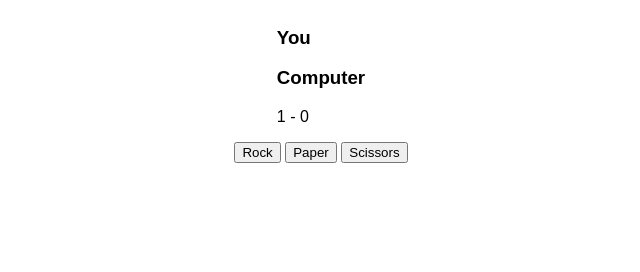
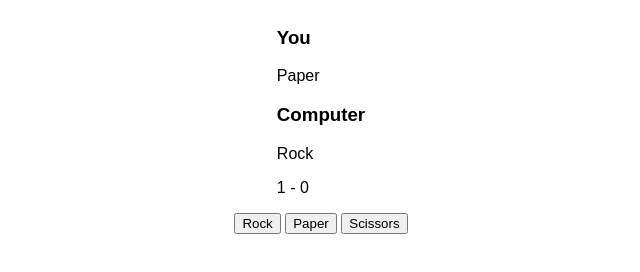
Before and after one commit to ram97-boop/rock-paper-scissors, a plain HTML site: page index.html in a window 1280 px wide. Both pictures are taken after a click on the element "Rock Paper Scissors". Shown: the whole page, without its empty margins (319-959 px from the left). Drawn offline with Linux system fonts and the light colour scheme.

Commit message:
display choices, and one refactor

```diff
--- a/app.js
+++ b/app.js
@@ -26,6 +26,7 @@ function playRound(
     let playerSelectionPretty = CHOICES[indices[playerSelectionLowerCase]];
     let computerSelectionPretty = CHOICES[indices[computerSelection]];
 
+    displayChoices(playerSelectionPretty, computerSelectionPretty);
 
     if (rules[playerSelectionLowerCase] === rules[computerSelection]) {
         let tieString =
@@ -50,6 +51,14 @@ function playRound(
 
         return [youLoseString, 0, 1];
     }
+}
+
+function displayChoices(playerChoice, computerChoice) {
+    const playerDisplay = document.querySelector("#player p");
+    const computerDisplay = document.querySelector("#computer p");
+
+    playerDisplay.textContent = playerChoice;
+    computerDisplay.textContent = computerChoice;
 }
 
 function playGame() {
@@ -111,7 +120,7 @@ function playGame() {
 }
 
 function displayScore(playerScore, computerScore) {
-    let scoreDisplay = document.querySelector("#score");
+    let scoreDisplay = document.getElementById("score");
     scoreDisplay.textContent = `${playerScore} - ${computerScore}`;
 }
 
--- a/index.html
+++ b/index.html
@@ -9,8 +9,14 @@
 </head>
 <body>
     <div class="choices">
-        <h3 id="player">You</h3>
-        <h3 id="computer">Computer</h3>
+        <div id="player">
+            <h3>You</h3>
+            <p></p>
+        </div>
+        <div id="computer">
+            <h3>Computer</h3>
+            <p></p>
+        </div>
         <p id="score">0 - 0</p>
     </div>
     <div class="buttons">
```
